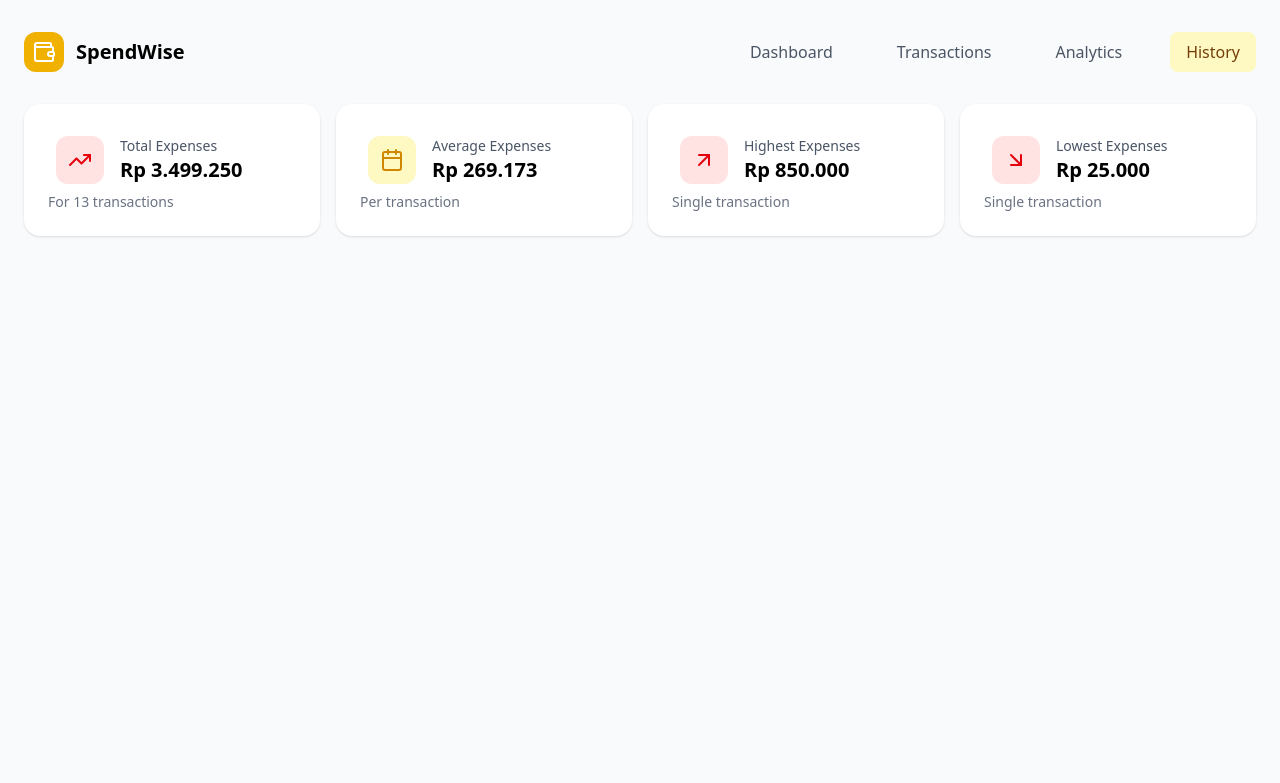
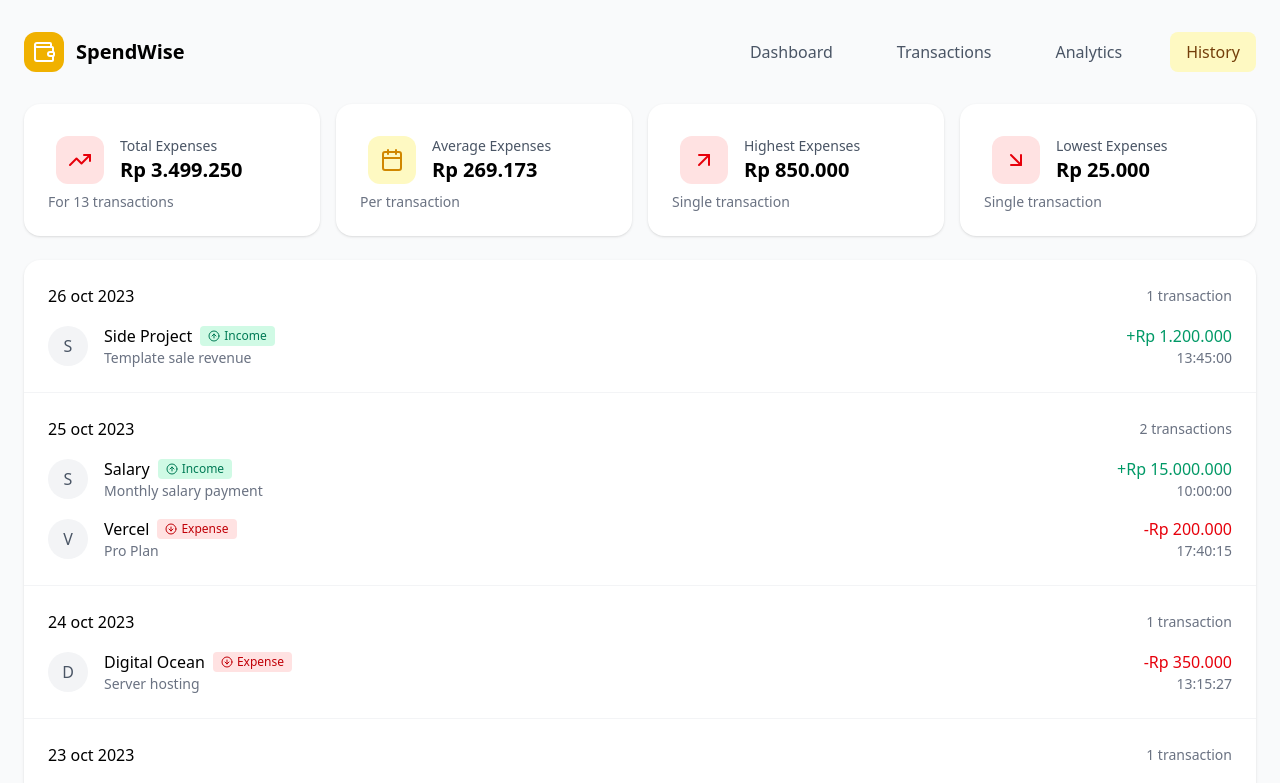
Before and after one commit to kiptr/SpendWise, a React (Vite) app: page /history in a window 1280 px wide. Shown: the top 783 px of the page. Built offline with nearby package versions, Linux system fonts and the light colour scheme.

Commit message:
feat: add Transaction List

```diff
--- a/src/pages/History.tsx
+++ b/src/pages/History.tsx
@@ -4,6 +4,8 @@ import {
   Calendar,
   ArrowUpRight,
   ArrowDownRight,
+  ArrowUpCircle,
+  ArrowDownCircle,
 } from "lucide-react";
 import { mockTransactions } from "../data/mock";
 import { formatIDR } from "../utils/currency";
@@ -29,6 +31,22 @@ export function History() {
     const lowest = Math.min(...amounts);
 
     return { total, average, amounts, highest, lowest };
+  }, [mockTransactions]);
+
+  const groupedTransactions = useMemo(() => {
+    const groups = mockTransactions.reduce((acc, transaction) => {
+      if (!acc[transaction.date]) {
+        acc[transaction.date] = [];
+      }
+      acc[transaction.date].push(transaction);
+      return acc;
+    }, {} as Record<string, Transaction[]>);
+
+    return Object.entries(groups).sort((a, b) => {
+      const dateA = new Date(a[0].split(" ").reverse().join("-"));
+      const dateB = new Date(b[0].split(" ").reverse().join("-"));
+      return dateB.getTime() - dateA.getTime();
+    });
   }, [mockTransactions]);
 
   return (
@@ -97,6 +115,74 @@ export function History() {
           <div className="text-sm text-gray-500">Single transaction</div>
         </div>
       </div>
+
+      <div className="bg-white rounded-2xl shadow-sm divide-y divide-gray-100">
+        {groupedTransactions.map(([date, transactions]) => (
+          <div key={date} className="p-6">
+            <div className="flex items-center justify-between mb-4">
+              <h3 className="font-medium">{date}</h3>
+              <span className="text-sm text-gray-500">
+                {transactions.length} transaction
+                {transactions.length !== 1 ? "s" : ""}
+              </span>
+            </div>
+            <div className="space-y-4">
+              {transactions.map((transaction) => (
+                <div
+                  key={transaction.id}
+                  className="flex items-center justify-between"
+                >
+                  <div className="flex items-center gap-4">
+                    <div className="w-10 h-10 bg-gray-100 rounded-full flex items-center justify-center overflow-hidden">
+                      <span className="text-gray-600 font-medium">
+                        {transaction.payment[0]}
+                      </span>
+                    </div>
+                    <div>
+                      <div className="flex items-center gap-2">
+                        <p className="font-medium">{transaction.payment}</p>
+                        {transaction.type === "income" ? (
+                          <div className="px-2 py-0.5 bg-emerald-100 rounded text-emerald-700 text-xs font-medium">
+                            <div className="flex items-center gap-1">
+                              <ArrowUpCircle size={12} />
+                              Income
+                            </div>
+                          </div>
+                        ) : (
+                          <div className="px-2 py-0.5 bg-red-100 rounded text-red-700 text-xs font-medium">
+                            <div className="flex items-center gap-1">
+                              <ArrowDownCircle size={12} />
+                              Expense
+                            </div>
+                          </div>
+                        )}
+                      </div>
+                      <p className="text-sm text-gray-500">
+                        {transaction.description}
+                      </p>
+                    </div>
+                  </div>
+                  <div className="text-right">
+                    <p
+                      className={`font-medium ${
+                        transaction.type === "income"
+                          ? "text-emerald-600"
+                          : "text-red-600"
+                      }`}
+                    >
+                      {transaction.type === "income" ? "+" : "-"}
+                      {formatIDR(transaction.amount)}
+                    </p>
+                    <p className="text-sm text-gray-500">
+                      {transaction.timestamp}
+                    </p>
+                  </div>
+                </div>
+              ))}
+            </div>
+          </div>
+        ))}
+      </div>
     </div>
   );
 }
```
